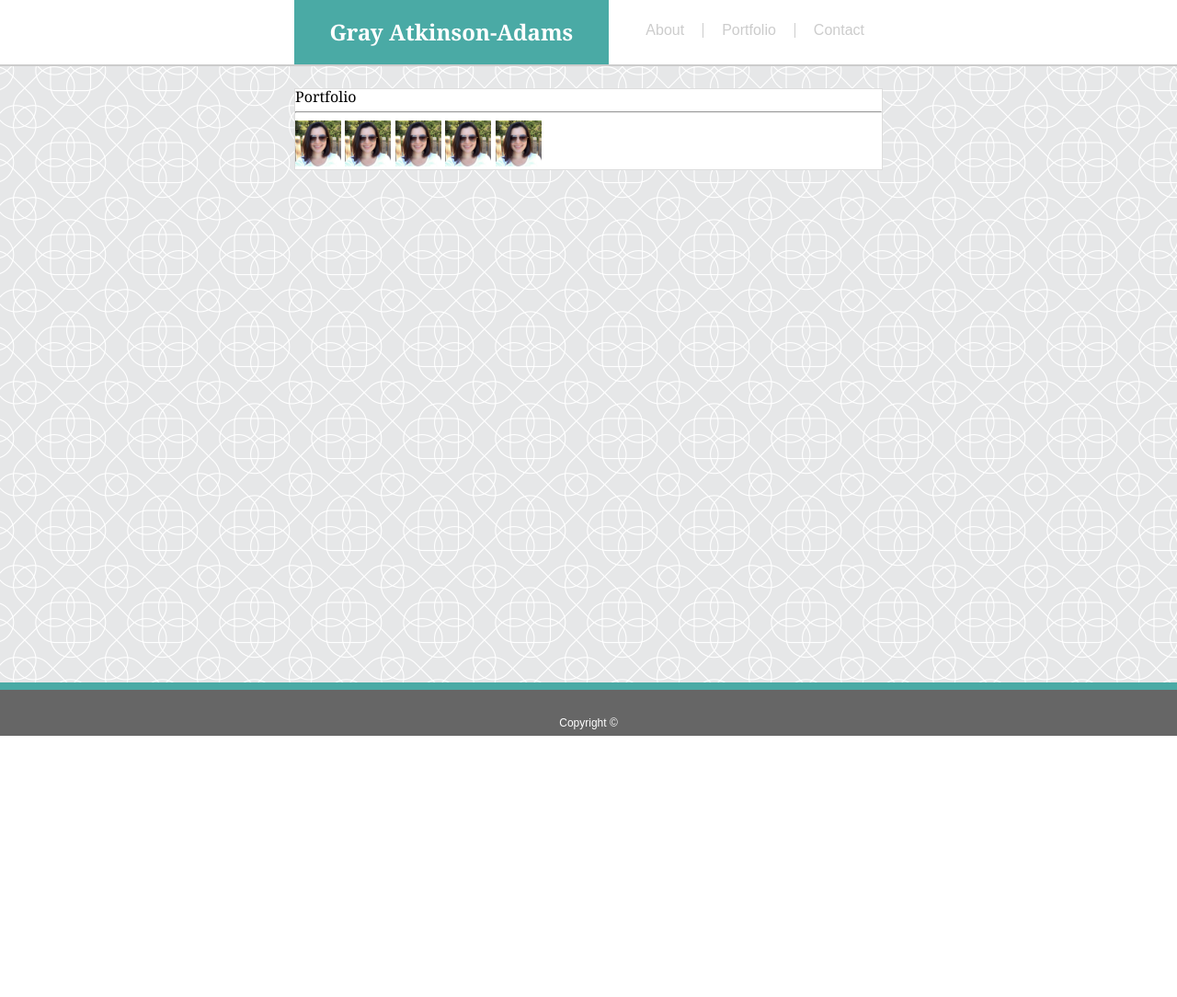
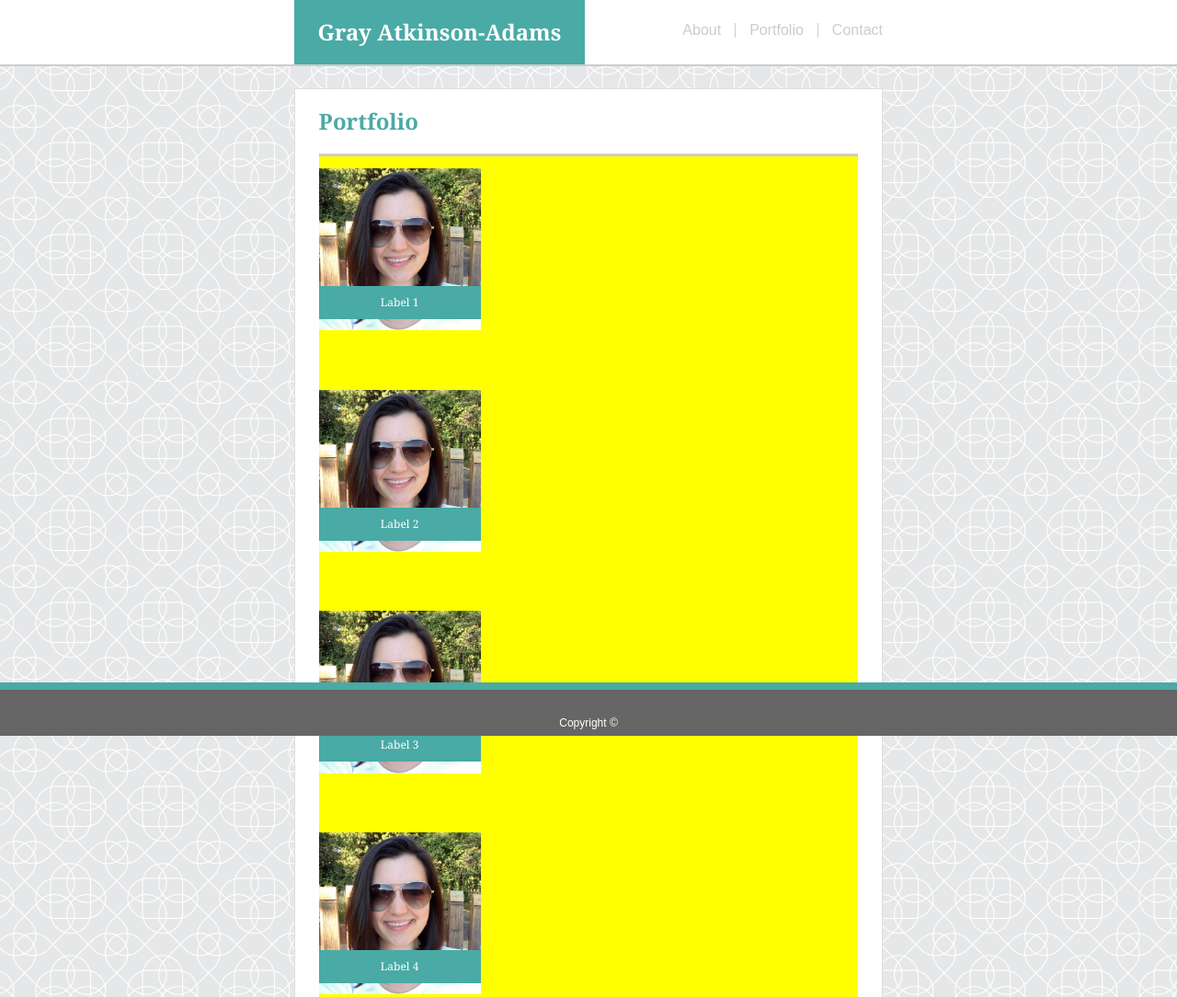
Before and after one commit to graygabrielle/Basic-Portfolio, a plain HTML site: page portfolio.html in a window 1280 px wide. Shown: the top 1084 px of the page at 92% size. Before the commit the page ends 800 px from the top, so only its background shows below. Drawn offline with Linux system fonts and the light colour scheme.

Commit message:
major updates

```diff
--- a/Assets/CSS/style.css
+++ b/Assets/CSS/style.css
@@ -1,6 +1,7 @@
 body {
     background-image: URL("../img/background.png");
     font-family: 'Arial', 'Helvetica Neue', Helvetica, sans-serif;
+
 }
 
 header {
@@ -13,55 +14,83 @@ header {
 
 header h1 {
     background: #4aaaa5;
-    float: left;
     line-height: 70px;
     color: white;
-    text-weight: bold;
-    padding: 0 3vw;
+    padding: 0 2vw;
     font-size: 1.5em;
     font-weight: bolder;
-
+    height: 70px;
+    position: absolute;
+    top: 0;
+    left: 0;
+    margin: 0 25%;
 
 }
+
 
 h1 {
     font-family: 'Georgia', Times, Times New Roman, serif;
 }
 
+.main-box h1 {
+    color: #4aaaa5;
+    font-size: 1.5em;
+    font-weight: bolder;
+    line-height: 70px;
+    border-bottom: 3px solid #cccccc;
+
+}
+
 
 header div {
+
     margin: 0 25%;
+
 }
+
+
 
 .main-box {
     background: white;
     border: 1px solid #dddddd;
     margin: 0 25%;
     margin-top: 3vh;
+    padding: 0 2vw;
+
+
 }
 
 ul {
-    float: right;
+    position: absolute;
+    top: 0;
+    right: 0;
+    margin: 0 25%;
     padding-top: 25px;
 }
+
+
 
 ul li {
     float: left;
     color: #cccccc;
-    padding: 0 20px;
+    padding: 0 15px;
+
 }
 
-#profile {
-    width: 12vw;
+#contact {
+    padding-right: 0;
 }
+
+
 
 footer {
     background: #666666;
-    position: absolute;
-    bottom: 0;
+    position: fixed;
+    bottom: 0%;
     width: 100%;
     height: 50px;
     border-top: 8px solid #4aaaa5;
+    z-index: 2;
 }
 
 footer h6 {
@@ -71,9 +100,7 @@ footer h6 {
     padding-top: 30px;
 }
 
-img {
-    width: 50px;
-}
+
 
 #border {
 
@@ -85,3 +112,55 @@ a {
     color: #cccccc;
     text-decoration: none;
 }
+
+p {
+    color: gray;
+    line-height: 200%;
+
+}
+
+.bio {
+    padding: 2vh 0;
+}
+
+.bio img {
+    float: left;
+    width: 10vw;
+    padding-right: 1%;
+
+}
+
+.portfolio-img {
+    position: relative;
+    width: 100%;
+    margin: 0;
+    padding: 0;
+
+    background: yellow;
+}
+
+.portfolio-img img {
+
+    margin: 1vw 1vw 1vw 0;
+    width: 30%;
+
+}
+
+.card {
+    display: inline-block;
+
+}
+
+h2 {
+    z-index: 1;
+    font-size: .75em;
+    position: relative;
+    bottom: 5vw;
+    width: 30%;
+    text-align: center;
+    color: white;
+    background: #4aaaa5;
+    font-family: 'Georgia', Times, Times New Roman, serif;
+    line-height: 300%;
+
+}
--- a/portfolio.html
+++ b/portfolio.html
@@ -19,19 +19,49 @@
             <ul>
                 <li><a href="./index.html">About</a></li>
                 <li id="border">Portfolio</li>
-                <li><a href="./contact.html">Contact</a></li>
+                <li id="contact"><a href="./contact.html">Contact</a></li>
             </ul>
         </div>
     </header>
     <section class="main-box">
         <h1>Portfolio</h1>
-        <hr>
-        <section>
-            <img src="./Assets/img/Profile Picture.jpg" alt="1">
-            <img src="./Assets/img/Profile Picture.jpg" alt="2">
-            <img src="./Assets/img/Profile Picture.jpg" alt="3">
-            <img src="./Assets/img/Profile Picture.jpg" alt="4">
-            <img src="./Assets/img/Profile Picture.jpg" alt="5">
+
+        <section class="portfolio-img">
+            <div class="card">
+                <img src="./Assets/img/Profile Picture.jpg" alt="1">
+                <div class="label">
+                    <h2>Label 1</h2>
+                </div>
+            </div>
+            <div class="card">
+                <img src="./Assets/img/Profile Picture.jpg" alt="2">
+                <div class="label">
+                    <h2>Label 2</h2>
+                </div>
+            </div>
+            <div class="card">
+                <img src="./Assets/img/Profile Picture.jpg" alt="3">
+                <div class="label">
+                    <h2>Label 3</h2>
+                </div>
+            </div>
+            <div class="card">
+                <img src="./Assets/img/Profile Picture.jpg" alt="4">
+                <div class="label">
+                    <h2>Label 4</h2>
+                </div>
+            </div>
+            <div class="card">
+                <img src="./Assets/img/Profile Picture.jpg" alt="5">
+                <div class="label">
+                    <h2>Label 5</h2>
+                </div>
+            </div>
+
+
+
+
+
         </section>
     </section>
     <footer>
```
Also changed, not shown: contact.html (+3 -3 lines), index.html (+6 -3 lines), Assets/img/intersection.png (deleted), Assets/img/qbkls.png (deleted).
